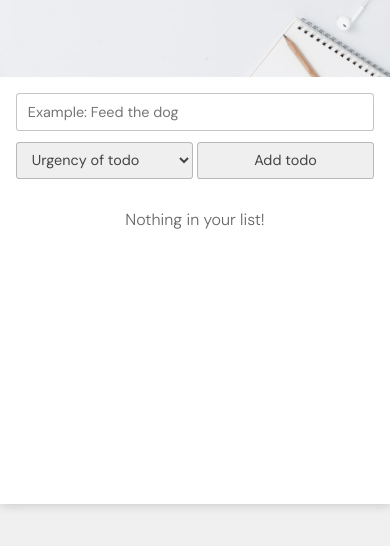
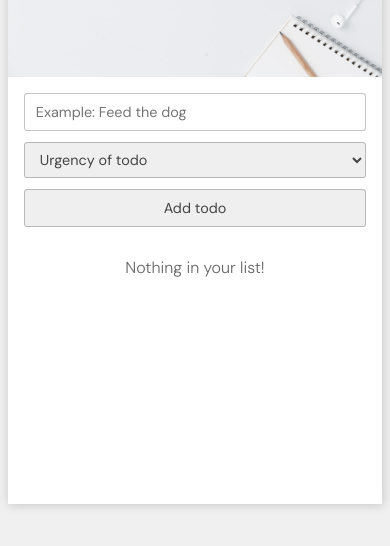
Before and after one commit to Jake-woods/Todo-V3, a plain HTML site: page index.html in a window 390 px wide. Shown: the part 238-784 px from the top of the page. Drawn offline with nearby package versions, Linux system fonts and the light colour scheme.

Commit message:
Mobile view commit

```diff
--- a/css/styles.scss
+++ b/css/styles.scss
@@ -30,6 +30,7 @@ body {
 body {
    background: rgb(240, 240, 240);
    font-family: $font, sans-serif;
+   overflow: hidden;
 }
 
 // Utility classes
@@ -39,6 +40,7 @@ body {
       display: flex;
       height: 100%;
       justify-content: center;
+      padding: .5em;
    }
 }
 
@@ -219,3 +221,10 @@ body {
       }
    }
 }
+
+@media (max-width: 30em) {
+   .todo-form {
+      display: flex;
+      flex-direction: column;
+   }
+}
```
Also changed, not shown: css/styles.css.
